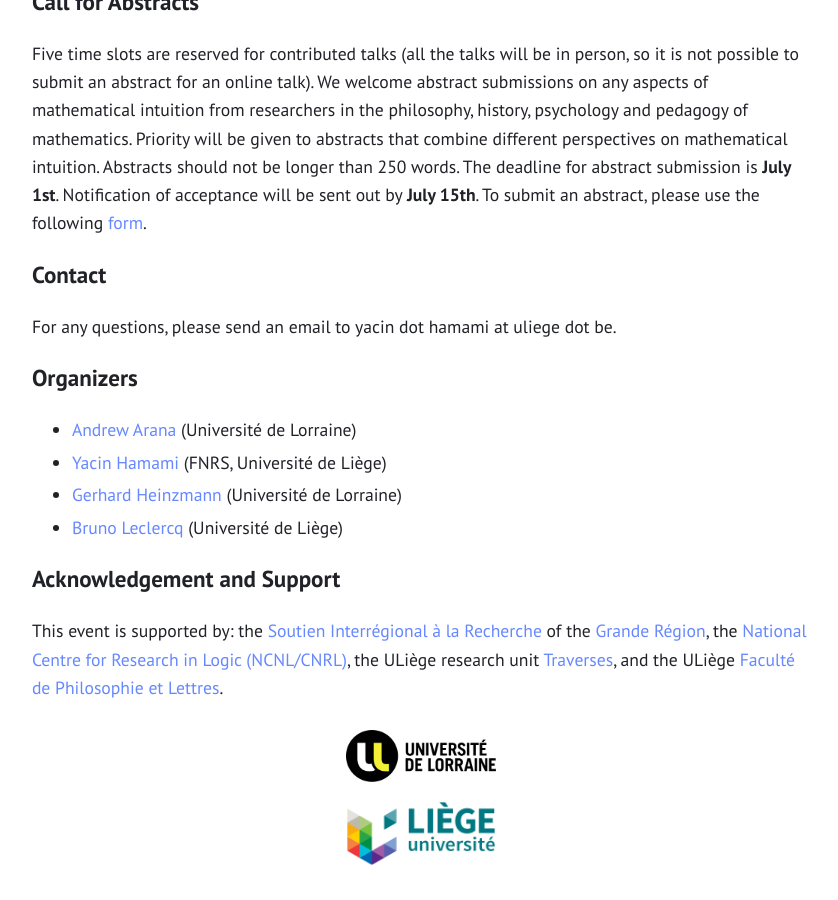
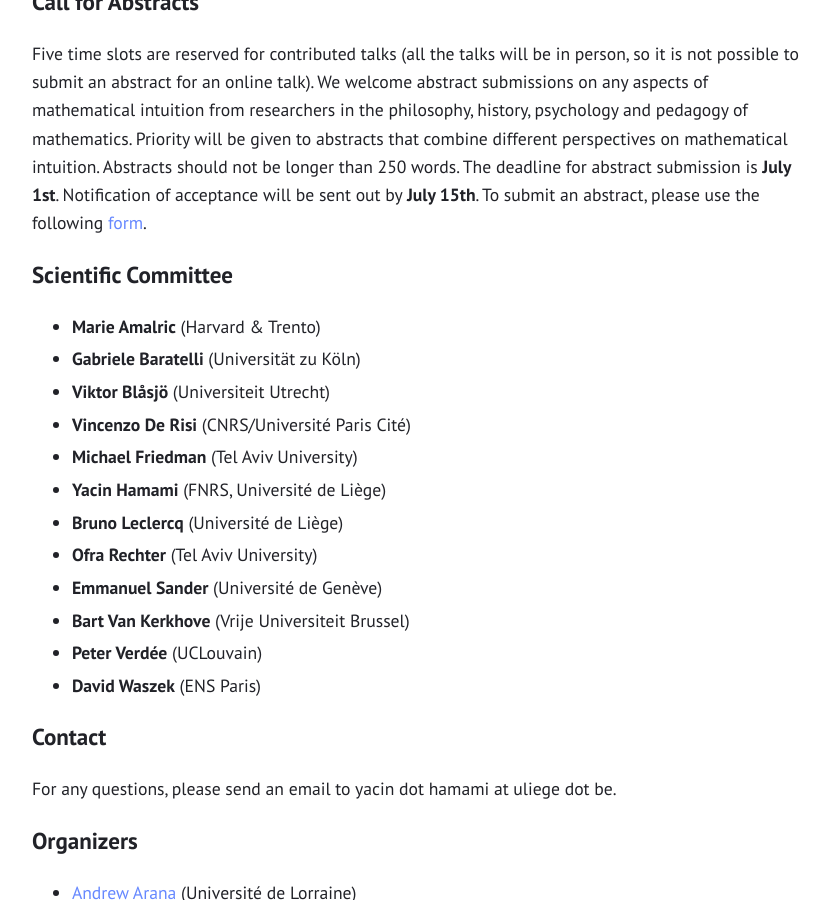
Before and after one commit to yhamami/mathematical-intuition-workshops, a Jekyll site: the page built from liege-edition.md, in a window 1280 px wide and 900 px high, scrolled down 1547 px. Shown: the whole window, without its empty margins (219-1057 px from the left). Built offline with Jekyll 4.4.1, drawn with Linux system fonts in a browser that asks for light colours.

```diff
--- a/liege-edition.md
+++ b/liege-edition.md
@@ -43,6 +43,21 @@ The event is free but registration for online or physical attendance is mandator
 
 Five time slots are reserved for contributed talks (all the talks will be in person, so it is not possible to submit an abstract for an online talk). We welcome abstract submissions on any aspects of mathematical intuition from researchers in the philosophy, history, psychology and pedagogy of mathematics. Priority will be given to abstracts that combine different perspectives on mathematical intuition. Abstracts should not be longer than 250 words. The deadline for abstract submission is **July 1st**. Notification of acceptance will be sent out by **July 15th**. To submit an abstract, please use the following [form](https://forms.gle/vSMNusELhGu9TFBx5).
 
+# Scientific Committee
+
+- **Marie Amalric** (Harvard & Trento)
+- **Gabriele Baratelli** (Universität zu Köln)
+- **Viktor Blåsjö** (Universiteit Utrecht)
+- **Vincenzo De Risi** (CNRS/Université Paris Cité)
+- **Michael Friedman** (Tel Aviv University)
+- **Yacin Hamami** (FNRS, Université de Liège)
+- **Bruno Leclercq** (Université de Liège)
+- **Ofra Rechter** (Tel Aviv University)
+- **Emmanuel Sander** (Université de Genève)
+- **Bart Van Kerkhove** (Vrije Universiteit Brussel)
+- **Peter Verdée** (UCLouvain)
+- **David Waszek** (ENS Paris)
+
 # Contact
 
 For any questions, please send an email to yacin dot hamami at uliege dot be.
```
Also changed, not shown: nancy-edition.md (+1 -1 lines), nancy-program.md (+2 -2 lines).
